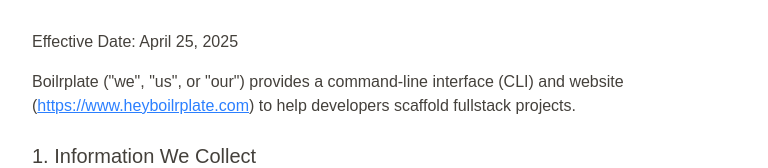
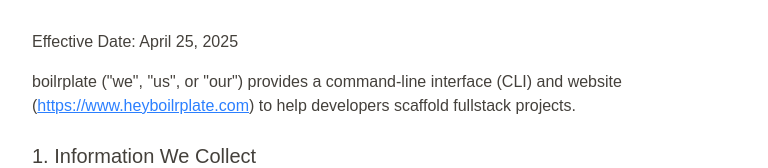
Before and after one commit to purohitamann/docs, a Next.js app: page /terms/privacy in a window 1280 px wide. Shown: the part 138-306 px from the top of the page, without its empty margins (248-1016 px from the left). Built offline with nearby package versions, Linux system fonts and the light colour scheme.

Commit message:
guidelines

```diff
--- a/src/app/terms/privacy/page.tsx
+++ b/src/app/terms/privacy/page.tsx
@@ -12,7 +12,7 @@
 
       <p className="mb-4">Effective Date: April 25, 2025</p>
       <p className="mb-6">
-        Boilrplate ("we", "us", or "our") provides a command-line interface (CLI) and website (
+        boilrplate ("we", "us", or "our") provides a command-line interface (CLI) and website (
         <a href="https://boilrplate.com" className="underline text-blue-500">https://www.heyboilrplate.com</a>) to help developers scaffold fullstack projects.
       </p>
 
@@ -32,6 +32,7 @@
           <li>Interaction data (e.g., page views, clicks)</li>
         </ul>
       </section>
+
 
       <section className="mb-8">
         <h2 className="text-xl mb-2">2. How We Use the Data</h2>
```
